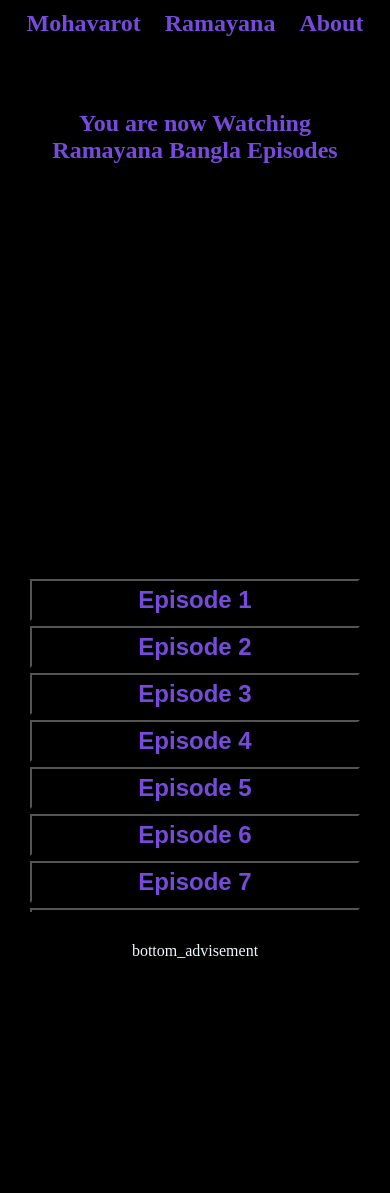
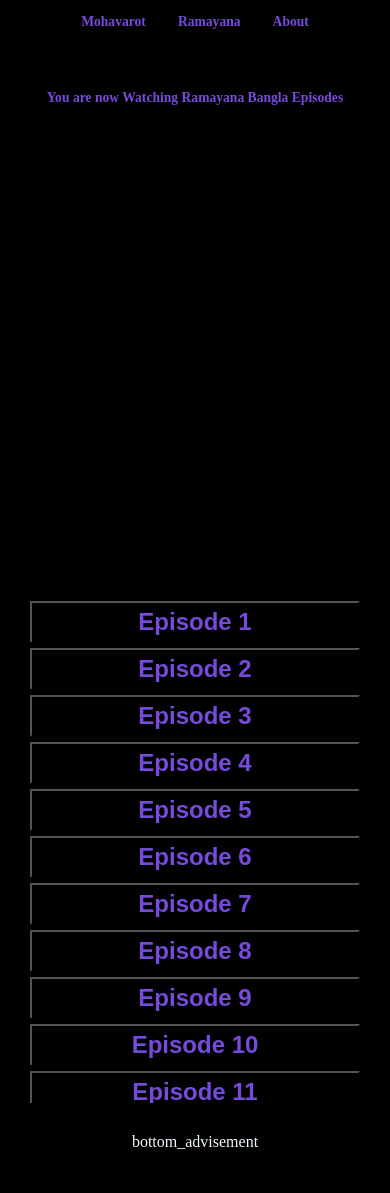
Before and after one commit to pcb951/Ramayan_and_Mohavarot_watch_online, a plain HTML site: page ramayan.html in a window 390 px wide. Before the commit the page ends 1002 px from the top, so only its background shows below. Drawn offline with Linux system fonts and the light colour scheme.

Commit message:
fix 21 june 2023

```diff
--- a/ramayan.html
+++ b/ramayan.html
@@ -20,6 +20,7 @@
     body {
         background-color: black;
     }
+
     /* CSS for the menu bar */
     .menu_bar {
         height: 60px;
@@ -179,12 +180,27 @@
     /* Responsive Styles */
 
     @media (max-width: 768px) {
-            *{
+        * {
             box-sizing: border-box;
             margin: 0;
             padding: 0;
 
         }
+
+        h1 {
+            font-size: .85rem;
+        }
+
+        .menu_bar {
+            width: 80%;
+            height: 60px;
+            background-color: black;
+        }
+
+        .advisitment-left {
+            display: none;
+        }
+
         .payer {
             width: 100%;
             height: 30vh;
@@ -195,9 +211,7 @@
             padding: 30px;
             text-align: center;
         }
-        .advisitment-left {
-           display: none;
-        }
+
         .devider {
             display: flex;
             flex-direction: column;
@@ -220,7 +234,7 @@
 
 
         #buttonContainer {
-                margin-top: 25vh;
+            margin-top: 30vh;
             box-sizing: border-box;
             display: flex;
             flex-direction: column;
@@ -229,39 +243,34 @@
             -ms-overflow-style: none;
             /* IE and Edge */
             scrollbar-width: none;
-            height: 40vh;
+            height: 60vh;
             width: 100%;
         }
 
     }
 
     @media (max-width: 576px) {
-            *{
+        * {
             box-sizing: border-box;
             margin: 0;
             padding: 0;
 
         }
 
+        h1 {
+            font-size: .85rem;
+        }
+
+        .menu_bar {
+            width: 100%;
+            height: 60px;
+            background-color: black;
+        }
+
         .advisitment-left {
             display: none;
         }
-            .menu_bar {
-                height: 80px;
-            }
-            .devider {
-            display: flex;
-            flex-direction: column;
-            flex-wrap: nowrap;
-            justify-content: center;
-            text-align: center;
-        }
-        .advisitment-left {
-            width: 100%;
-            height: 5vh;
-            text-align: center;
-            color: aliceblue;
-        }
+
         .payer {
             width: 100%;
             height: 30vh;
@@ -273,18 +282,21 @@
             text-align: center;
         }
 
-            ul.menu li a {
-                padding: 10px 12px;
+        .devider {
+            display: flex;
+            flex-direction: column;
+            flex-wrap: nowrap;
+            justify-content: center;
+            text-align: center;
         }
-            .custom-button {
-                height: 60px;
-            }
+
         .advisitment-right {
             display: none;
         }
 
+
         #buttonContainer {
-                margin-top: 25vh;
+            margin-top: 30vh;
             box-sizing: border-box;
             display: flex;
             flex-direction: column;
@@ -293,9 +305,10 @@
             -ms-overflow-style: none;
             /* IE and Edge */
             scrollbar-width: none;
-            height: 40vh;
+            height: 60vh;
             width: 100%;
         }
+
     }
 </style>
 
```
Also changed, not shown: index.html (+30 -29 lines). Lines whose indentation alone changed are shown as unchanged.
